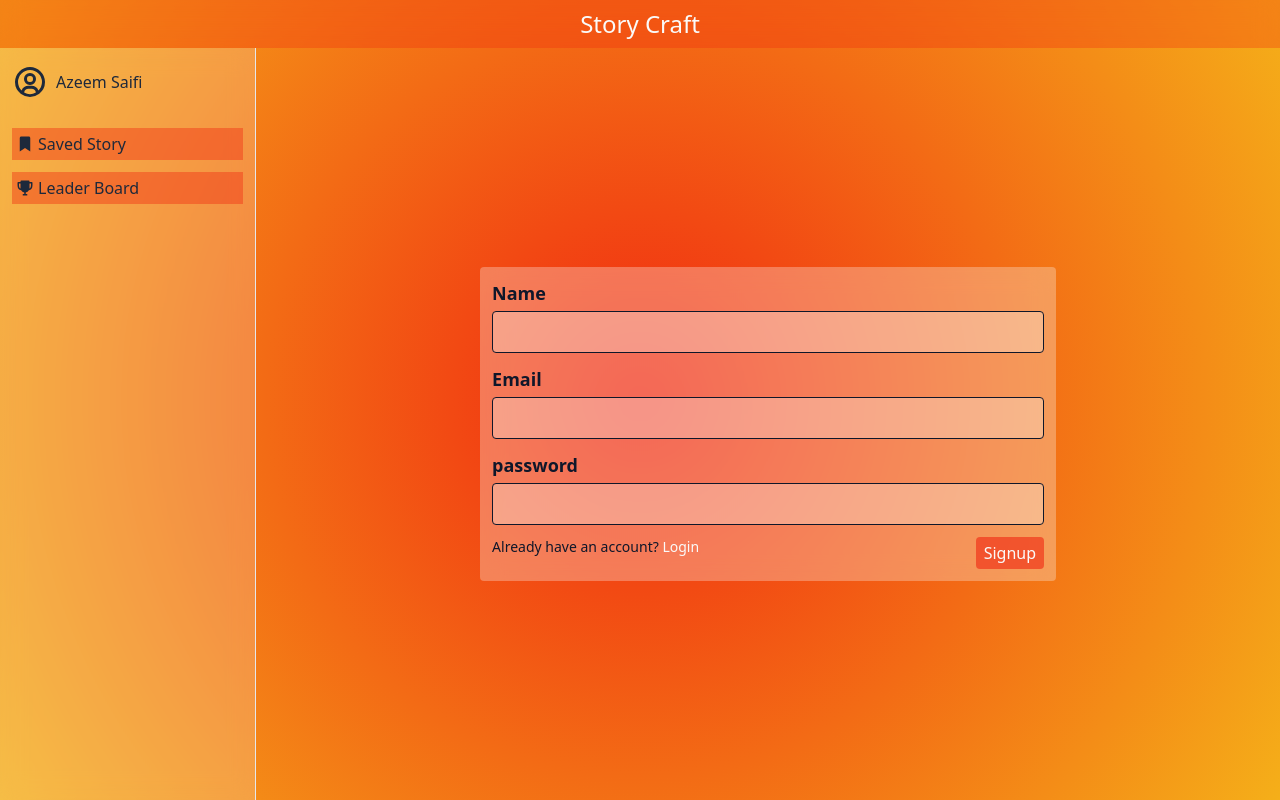
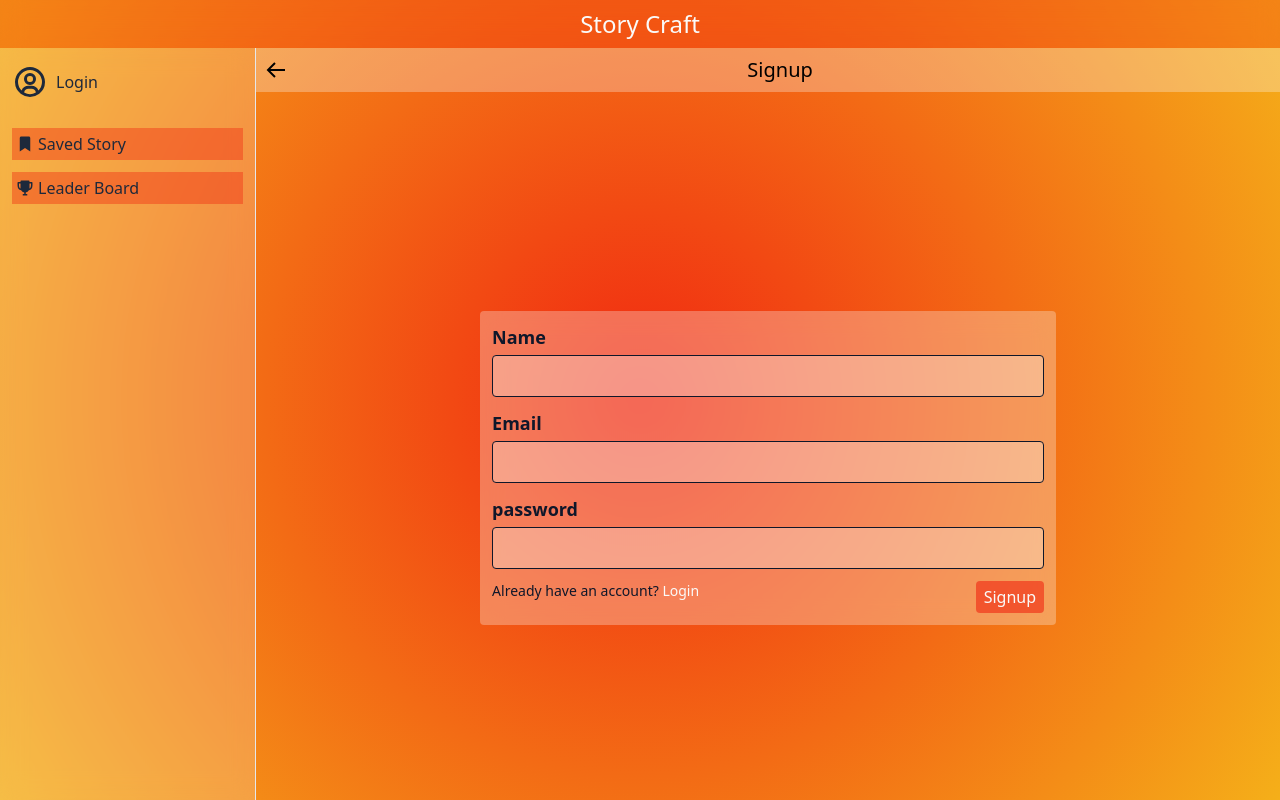
Before and after one commit to saifion33/storycraft-client, a React (Vite) app: page /auth/signup in a window 1280 px wide. Built offline with nearby package versions, Linux system fonts and the light colour scheme.

Commit message:
create a topbar to back from page and add it to signup and login page and add username in sidebar

```diff
--- a/src/components/Navbar.tsx
+++ b/src/components/Navbar.tsx
@@ -1,19 +1,20 @@
 import { GiHamburgerMenu } from 'react-icons/gi'
 import { AiOutlineClose } from 'react-icons/ai'
+import { useNavigate } from 'react-router-dom'
 
 interface IProps {
     isMenuOpen: boolean
     setIsMenuOpen: (arg0: (arg0: boolean) => boolean) => void
 }
 const Navbar = ({ isMenuOpen, setIsMenuOpen }: IProps) => {
-
+    const navigate=useNavigate()
     return (
 
         <div className="flex sticky top-0 left-0 z-50  items-center bg-[#f12711] bg-opacity-30 backdrop-blur-md text-2xl  text-center font-medium p-2 text-stone-50 ">
             <div className='sm:hidden' role='button' onClick={() => setIsMenuOpen(p => !p)}>
                 {isMenuOpen ? <AiOutlineClose /> : <GiHamburgerMenu />}
             </div>
-            <h1 className='self-center mx-auto'>Story Craft</h1>
+            <h1 onClick={()=>navigate('/')} className='self-center mx-auto cursor-default'>Story Craft</h1>
         </div>
 
     )
--- a/src/components/PromptInput.tsx
+++ b/src/components/PromptInput.tsx
@@ -12,7 +12,7 @@ const PromptInput = ({closePrompt}:IProps) => {
         <AiOutlineClose className="text-xl md:hidden" onClick={closePrompt}/>
       </div>
       <div className='flex items-center gap-2'>
-        <textarea name="prompt" id="prompt" rows={2} className="w-full rounded-sm p-2"></textarea>
+        <textarea name="prompt" id="prompt" rows={2} className="w-full rounded-sm p-2 md:px-4 bg-stone-50 bg-opacity-40 focus:outline focus:outline-stone-50"></textarea>
         <IoSend className="text-5xl text-[#f12711]  opacity-70 hover:opacity-100 cursor-pointer" />
       </div>
     </div>
--- /dev/null
+++ b/src/components/Topbar.tsx
@@ -0,0 +1,18 @@
+import { BiArrowBack } from "react-icons/bi"
+import { useNavigate } from "react-router-dom"
+
+interface IProps{
+    backTo?:string
+    name?:string
+}
+const Topbar = ({backTo,name}:IProps) => {
+    const navigate=useNavigate()
+  return (
+    <div className="bg-stone-50 p-2 bg-opacity-30 flex items-center">
+        <BiArrowBack role="button" onClick={()=>backTo?navigate(backTo):navigate(-1)} className="text-2xl cursor-pointer"/>
+        {name && <p className="mx-auto text-xl">{name}</p>}
+    </div>
+  )
+}
+
+export default Topbar
--- a/src/components/sidebar/Sidebar.tsx
+++ b/src/components/sidebar/Sidebar.tsx
@@ -1,14 +1,20 @@
 import { BiSolidBookmark, BiSolidTrophy, BiUserCircle } from 'react-icons/bi'
+import { useAppSelector } from '../../redux-hooks-type'
+import { useNavigate } from 'react-router-dom'
 interface IProps {
     isMenuOpen: boolean
 }
+
 const Sidebar = ({ isMenuOpen }: IProps) => {
+    const user=useAppSelector(state=>state.auth.user)
+    const navigate=useNavigate()
     return (
         <div className={`h-screen z-40 fixed sm:static top-12 left-0 w-1/2 sm:w-[200px] lg:w-[320px] lg:border-r-[1px] text-slate-800  bg-opacity-20 sm:bg-opacity-30 backdrop-blur-md transition-all duration-500 sm:translate-x-0 ${isMenuOpen ? 'translate-x-0' : '-translate-x-full'}`}>
             <div className='bg-stone-50 bg-opacity-20 h-full px-1 py-4 md:sticky w-full top-10 left-0  ' >
-                <div className='flex gap-2 px-2 items-center '>
-                    <BiUserCircle className="text-4xl " />
-                    <p className='font-medium'>Azeem Saifi</p>
+                <div className='flex gap-2 px-2 items-center'>
+                    <BiUserCircle className="text-4xl "/>
+                    {user && <p className='font-medium'>{user?.name}</p>}
+                    {!user && <p onClick={()=>navigate('/auth/login')} className='cursor-pointer'>Login</p>}
                 </div>
                 <ul className='mt-5 p-2 space-y-3'>
                     <li className='flex gap-1 items-center bg-[#f12711] bg-opacity-40 p-1 font-medium cursor-pointer'><BiSolidBookmark className="text-lg" /> Saved Story</li>
--- a/src/pages/Login.tsx
+++ b/src/pages/Login.tsx
@@ -1,21 +1,22 @@
 import { useAppDispatch, useAppSelector } from "../redux-hooks-type"
-import {  useNavigate } from "react-router-dom"
-import { ErrorMessage, Field, Formik,Form } from "formik"
+import { useNavigate } from "react-router-dom"
+import { ErrorMessage, Field, Formik, Form } from "formik"
 import { login } from "../redux/actions/auth"
 import { ILoginForm } from "../Types"
 import loadingIcon from '../assets/loading-icon-white.svg'
-import {object,string} from 'yup'
+import { object, string } from 'yup'
+import Topbar from "../components/Topbar"
 
-const validationSchema=object({
-  email:string().email('Invalid email').required('Email is required.'),
-  password:string().required('Password is required.')
+const validationSchema = object({
+  email: string().email('Invalid email').required('Email is required.'),
+  password: string().required('Password is required.')
 })
 
 const Login = () => {
   const loading = useAppSelector(state => state.auth.loading)
   const dispatch = useAppDispatch()
-  const navigate=useNavigate()
-  const initialValues:ILoginForm = {
+  const navigate = useNavigate()
+  const initialValues: ILoginForm = {
     email: '',
     password: ''
   }
@@ -31,7 +32,10 @@ const Login = () => {
   }
 
   return (
+    <>
+      <Topbar name="Login" />
       <div className='h-full p-4 flex justify-center items-center'>
+
         <Formik initialValues={initialValues} onSubmit={handleSubmit} validationSchema={validationSchema}  >
           <Form className='w-full max-w-xl bg-stone-50 bg-opacity-30 backdrop-blur-md p-3 rounded space-y-3'>
             <div className='flex flex-col gap-1'>
@@ -45,13 +49,14 @@ const Login = () => {
               <ErrorMessage className='text-red-500' name='password' component={'div'} />
             </div>
             <div className='flex justify-between' >
-                    <p className="text-slate-900 text-sm">Don't have an account? <span onClick={()=>navigate('/auth/signup')} className="text-stone-50 cursor-pointer">Signup</span></p>
+              <p className="text-slate-900 text-sm">Don't have an account? <span onClick={() => navigate('/auth/signup')} className="text-stone-50 cursor-pointer">Signup</span></p>
               {!loading && <button className='  bg-[#f12711] py-1 px-2 rounded text-stone-50 bg-opacity-60 hover:bg-opacity-80' type="submit">Login</button>}
               {loading && <div className=' w-fit bg-[#f12711] py-1 px-2 rounded text-stone-50 bg-opacity-60 hover:bg-opacity-80 flex gap-1'>Loading <img src={loadingIcon} className='w-5' /></div>}
             </div>
           </Form>
         </Formik>
       </div>
+    </>
   )
 }
 
--- a/src/pages/Signup.tsx
+++ b/src/pages/Signup.tsx
@@ -4,19 +4,20 @@ import loadingIcon from '../assets/loading-icon-white.svg'
 import { signup } from '../redux/actions/auth'
 import { useNavigate } from 'react-router-dom'
 import { ISignupForm } from '../Types'
-import {string,object} from 'yup'
+import { string, object } from 'yup'
+import Topbar from '../components/Topbar'
 
-const validationSchema=object({
-    name:string().min(3,'Minimum 3 character is required.').required('Name is required.'),
-    email:string().email('Invalid Email').required('Email is required.'),
-    password:string().min(6,'Password length should be 6').matches(/^(?=.*[a-zA-Z])(?=.*\d).*$/,'Password contains atleast 1 number and 1 alfabet.').required('Password is required.')
+const validationSchema = object({
+    name: string().min(3, 'Minimum 3 character is required.').required('Name is required.'),
+    email: string().email('Invalid Email').required('Email is required.'),
+    password: string().min(6, 'Password length should be 6').matches(/^(?=.*[a-zA-Z])(?=.*\d).*$/, 'Password contains atleast 1 number and 1 alfabet.').required('Password is required.')
 })
 
 
 const Signup = () => {
     const loading = useAppSelector(state => state.auth.loading)
     const dispatch = useAppDispatch()
-    const navigate=useNavigate()
+    const navigate = useNavigate()
     const initialValues = {
         name: '',
         email: '',
@@ -34,6 +35,8 @@ const Signup = () => {
     }
 
     return (
+        <>
+        <Topbar name='Signup' />
             <div className='h-full p-4 flex justify-center items-center'>
                 <Formik initialValues={initialValues} onSubmit={handleSubmit} validationSchema={validationSchema}  >
                     <Form className='w-full max-w-xl bg-stone-50 bg-opacity-30 backdrop-blur-md p-3 rounded space-y-3'>
@@ -53,13 +56,14 @@ const Signup = () => {
                             <ErrorMessage className='text-stone-50' name='password' component={'div'} />
                         </div>
                         <div className='flex justify-between'>
-                        <p className='text-slate-900 text-sm'>Already have an account? <span onClick={()=>navigate('/auth/login')} className='text-stone-50 cursor-pointer'>Login</span></p>
+                            <p className='text-slate-900 text-sm'>Already have an account? <span onClick={() => navigate('/auth/login')} className='text-stone-50 cursor-pointer'>Login</span></p>
                             {!loading && <button className='  bg-[#f12711] py-1 px-2 rounded text-stone-50 bg-opacity-60 hover:bg-opacity-80' type="submit">Signup</button>}
                             {loading && <div className=' w-fit bg-[#f12711] py-1 px-2 rounded text-stone-50 bg-opacity-60 hover:bg-opacity-80 flex gap-1'>Loading <img src={loadingIcon} className='w-5' /></div>}
                         </div>
                     </Form>
                 </Formik>
             </div>
+        </>
     )
 }
 
```
Lines whose indentation alone changed are shown as unchanged.
